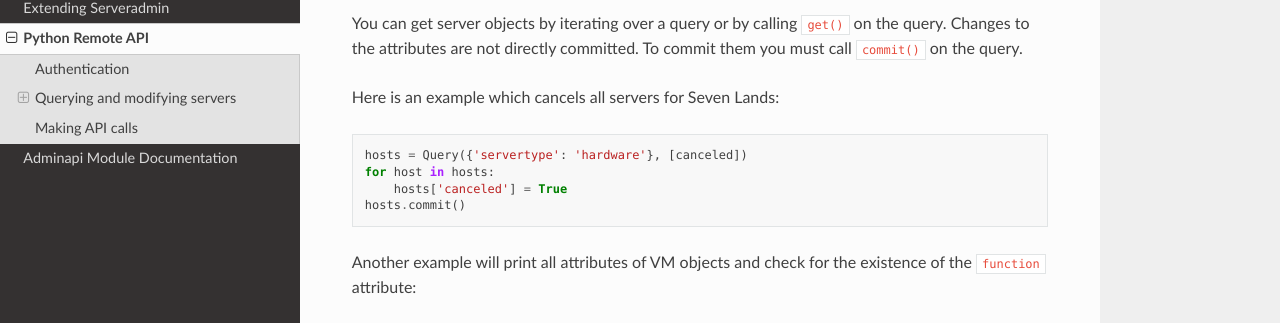
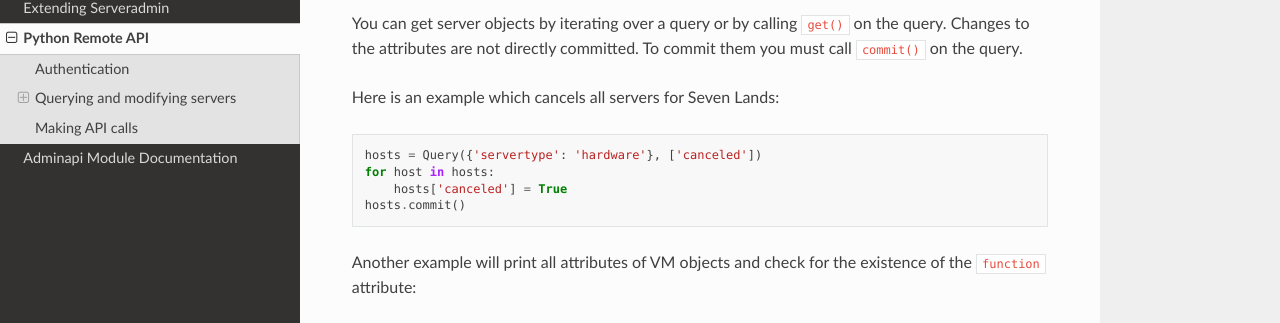
Before and after one commit to innogames/serveradmin, a Sphinx documentation site: the page built from docs/source/python-api.rst, in a window 1280 px wide and 900 px high, scrolled down 2444 px. Shown: the part 112-435 px from the top of the window. Built offline with Sphinx 7.4.7 and the Read the Docs theme 2.0.0, drawn with Linux system fonts in a browser that asks for light colours.

Commit message:
Missing quotes on additional attributes

```diff
--- a/docs/source/python-api.rst
+++ b/docs/source/python-api.rst
@@ -122,7 +122,7 @@ committed.  To commit them you must call ``commit()`` on the query.
 
 Here is an example which cancels all servers for Seven Lands::
 
-    hosts = Query({'servertype': 'hardware'}, [canceled])
+    hosts = Query({'servertype': 'hardware'}, ['canceled'])
     for host in hosts:
         hosts['canceled'] = True
     hosts.commit()
```
